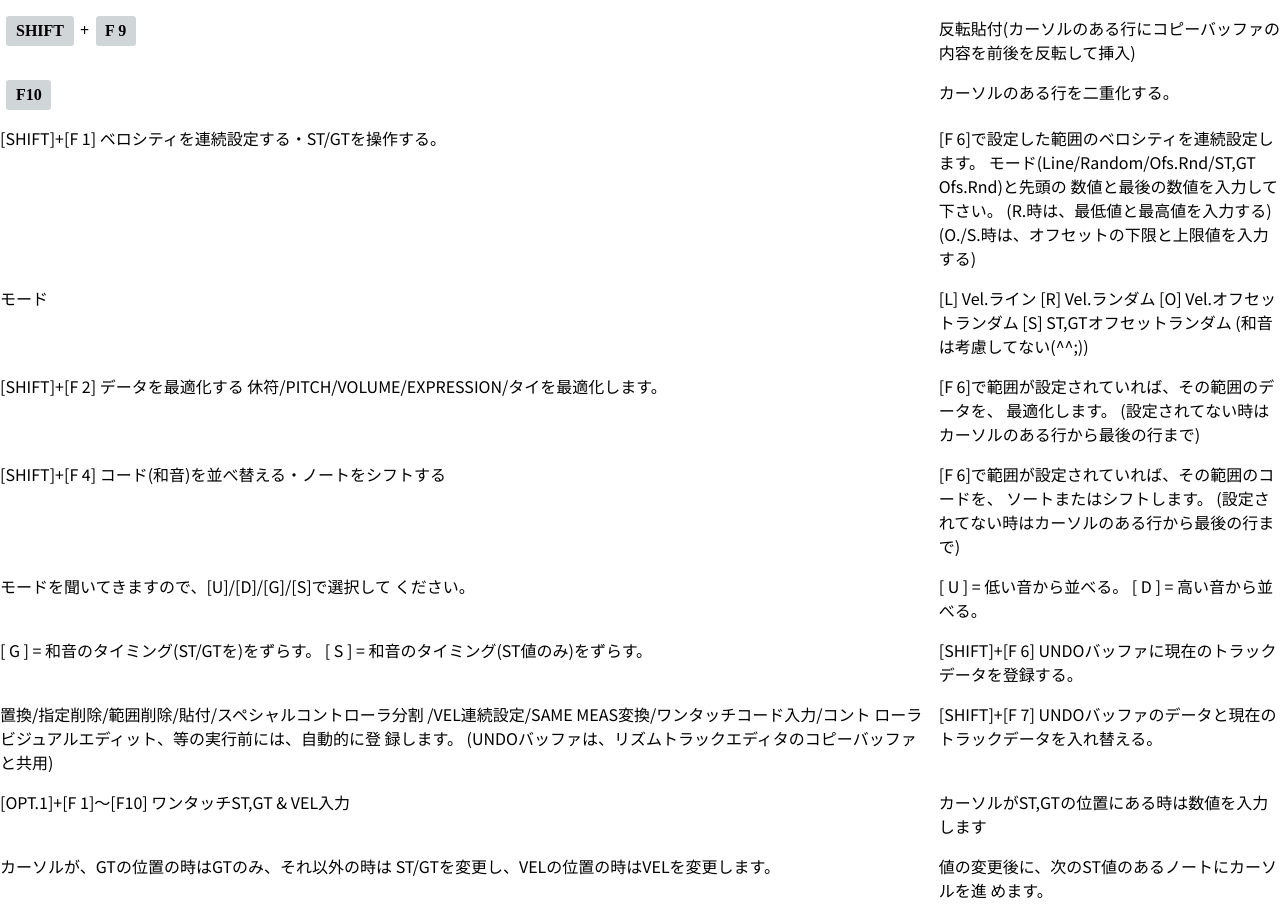
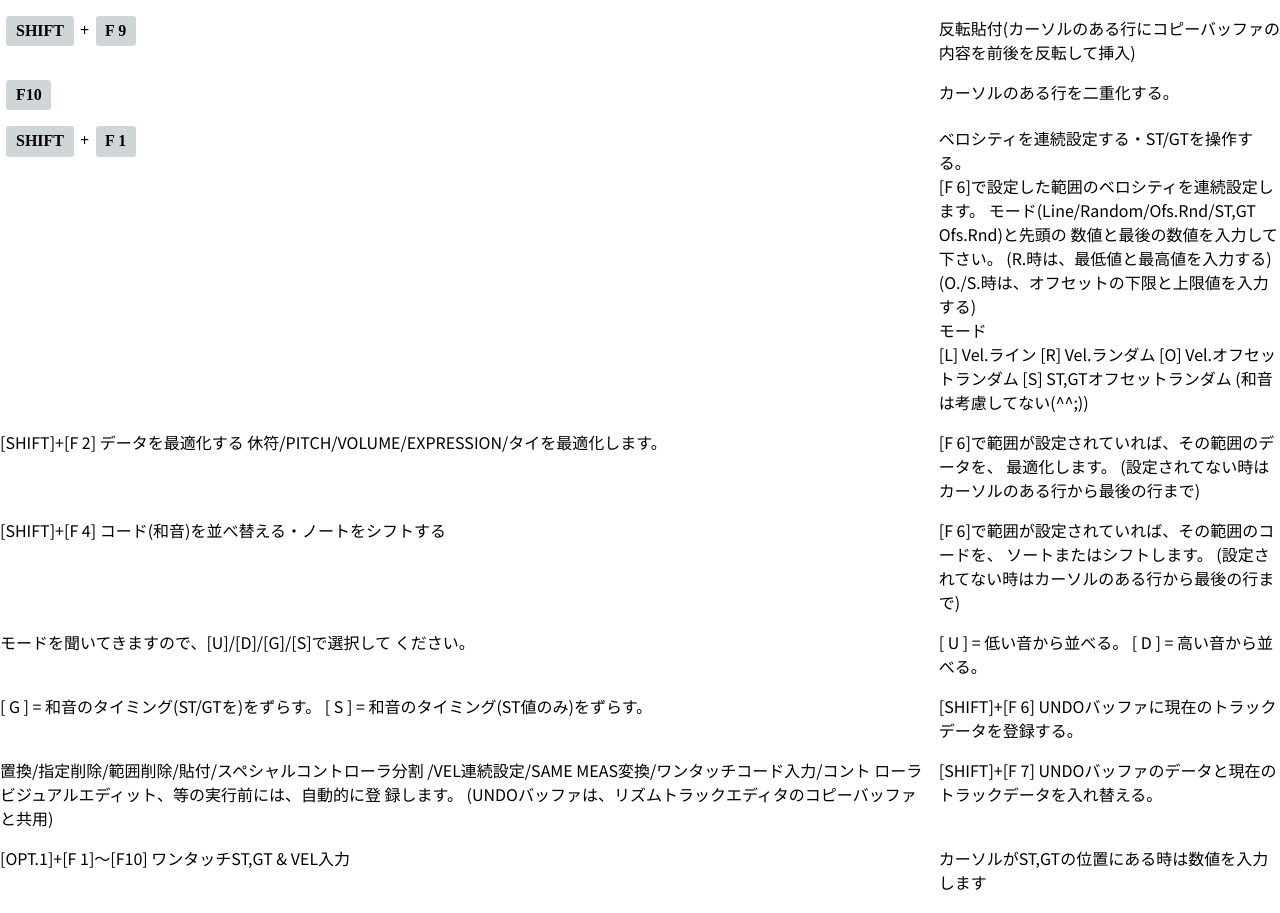
Before and after one commit to mucho613/potential-guide, a Next.js app: page /track-editor in a window 1280 px wide. Shown: the part 4513-5426 px from the top of the page. Built offline with nearby package versions, Linux system fonts and the light colour scheme.

Commit message:
update: markdown

```diff
--- a/pages/track-editor.mdx
+++ b/pages/track-editor.mdx
@@ -228,7 +228,9 @@
     カーソルのある行を二重化する。
   </dd>
 
-[SHIFT]+[F 1]		ベロシティを連続設定する・ST/GTを操作する。
+  <dt><span class="key">SHIFT</span>+<span class="key">F 1</span></dt>
+  <dd>
+  	ベロシティを連続設定する・ST/GTを操作する。
 
 	[F 6]で設定した範囲のベロシティを連続設定します。
 	モード(Line/Random/Ofs.Rnd/ST,GT Ofs.Rnd)と先頭の
@@ -243,7 +245,7 @@
 	[O]	Vel.オフセットランダム
 	[S]	ST,GTオフセットランダム
 		(和音は考慮してない(^^;))
-
+  </dd>
 
 [SHIFT]+[F 2]		データを最適化する
 				休符/PITCH/VOLUME/EXPRESSION/タイを最適化します。
```
Lines whose indentation alone changed are shown as unchanged.
